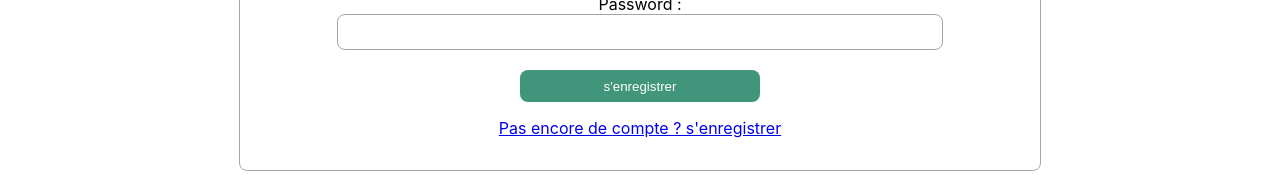
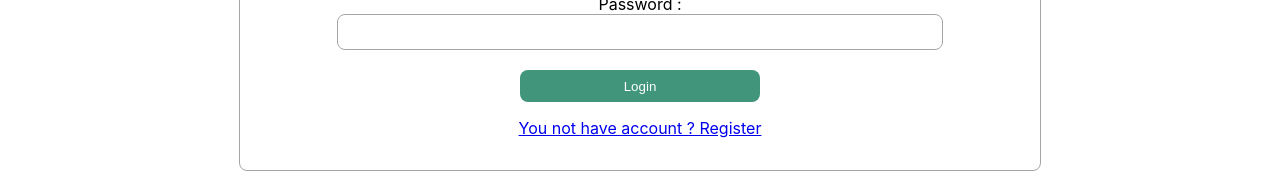
Before and after one commit to Othior/Beacons, a React (Create React App) app: page /Login in a window 1280 px wide. Shown: the part 416-604 px from the top of the page. Built offline with nearby package versions, Linux system fonts and the light colour scheme; no server answers.

Commit message:
update site

```diff
--- a/src/App.js
+++ b/src/App.js
@@ -7,8 +7,8 @@ import Participant from "./components/Participant";
 import Organizer from "./components/Organizer";
 import Choicerole from './components/Choicerole';
 import Course from './components/Course';
+import CourseParticipant from './components/Courseparticipant';
 import './App.css';
-import CourseParticipant from './components/Courseparticipant';
 
 function App() {
   return (
--- a/src/components/Course.js
+++ b/src/components/Course.js
@@ -46,6 +46,7 @@ function Course() {
             .catch(function (error) {
                 console.log(error);
             })
+            postBalise();
     }
 
     const postBalise = () => {
@@ -80,9 +81,9 @@ function Course() {
                         <div className="input-btn-course">
                             <input ref={btnSubmit} type="submit" value="add Parcours" />
                         </div>
-                        <div className="input-btn-course">
+                        {/* <div className="input-btn-course">
                             <input type="button" onClick={(e) => postBalise(e)} value="send Beacons" />
-                        </div>
+                        </div> */}
                     </form>
                 </div>
                 <Maps clickBalise={(e) => clickMap(e)} lgla={[lat, lon]}>
--- a/src/components/Courseparticipant.js
+++ b/src/components/Courseparticipant.js
@@ -34,7 +34,6 @@ function CourseParticipant(){
         e.preventDefault();
         Axios.get(url + "Balise")
         .then(function (response){
-            console.log(response.data);
             setBalise(response.data);
         })
         .catch(function (error) {
@@ -50,9 +49,9 @@ function CourseParticipant(){
             <div className="block-create-course">
                 <h2> The Courses </h2>
                 <div className="block-course-api">
-                    <div className="input-display-course">
+                    {/* <div className="input-display-course">
                         <input type="button" onClick={(e) => getParcours(e)} value="Affiche les Parcours"/>
-                    </div>
+                    </div> */}
                     {course.map((item,index)=>(
                         <p className="Course-name" key={index}>{item.Name}</p>
                     ))}
--- a/src/components/Login.js
+++ b/src/components/Login.js
@@ -9,20 +9,14 @@ export default function Login(){
 
     const pseudo = createRef();
     const password = createRef();
-
-    const [pseudoDb,setPseudoDb] = useState("");
-    const [passwdDb,setPasswdDb] = useState("");
     const [arrayDb,setArrayDb] = useState([]);
     const history = useHistory();
 
     const url = "https://localhost:44330/api/User";
 
-
-
     useEffect (() => {
         Axios.get(url)
           .then(function (response) {
-            console.log(response.data)
             setArrayDb(response.data)
           })
           .catch(function (error) {
@@ -35,13 +29,13 @@ export default function Login(){
 
         arrayDb.forEach(element => {
             if(element.Pseudo === pseudo.current.value & element.Password === password.current.value){
-                console.log("vous etes login !!!");
                 localStorage.setItem("UserId",element.Id);
                 localStorage.setItem("Pseudo",element.Pseudo);
                 history.push("/Choice-Role");
             }
         });
     }
+
     return(
         <div>
             <Header/>
@@ -57,10 +51,10 @@ export default function Login(){
                         <label>Password : </label><input type="password"  ref={password} required/>
                     </div>
                     <div className="input-submit">
-                        <input className="btn-submit" type="submit" value="s'enregistrer"/>
+                        <input className="btn-submit" type="submit" value="Login"/>
                     </div>
                     <div className="link-register-login">
-                        <Link to="/Register">Pas encore de compte ? s'enregistrer</Link>
+                        <Link to="/Register">You not have account ? Register </Link>
                     </div>
                 </form>
             </div>
--- a/src/components/Register.js
+++ b/src/components/Register.js
@@ -69,10 +69,10 @@ export default function Register(){
                         <label>Confirm Password : </label><input type="password"  ref={Cpassword} required/>
                     </div>
                     <div className="input-submit">
-                        <input className="btn-submit" type="submit" value="s'enregistrer"/>
+                        <input className="btn-submit" type="submit" value="Register"/>
                     </div>
                     <div className="link-register-login">
-                        <Link to="/Login">Déjà un compte ? se connecter</Link>
+                        <Link to="/Login">You have an account ? Login</Link>
                     </div>
                 </form>
             </div>
```
